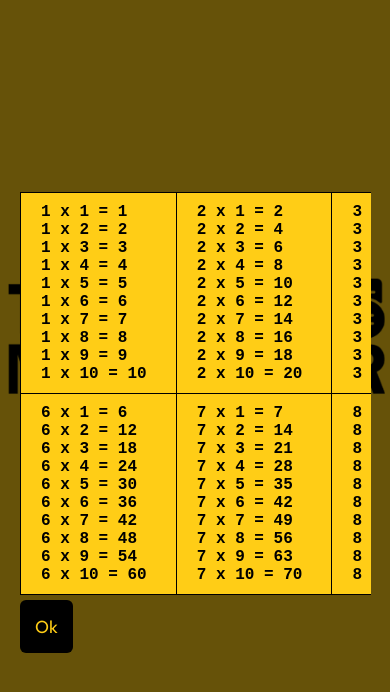
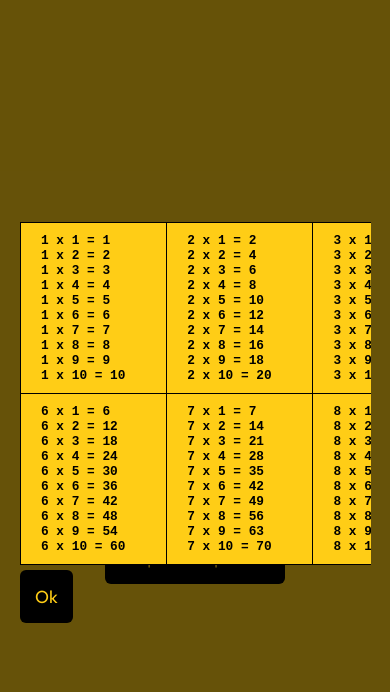
Before and after one commit to hector-vs/tabuadaMemorizer, a plain HTML site: page index.html in a window 390 px wide. Both pictures are taken after a click on the button "Ver tabuada". Drawn offline with Linux system fonts and the light colour scheme; a web font is replaced by a local one.

Commit message:
Atualizando a responsividade

```diff
--- a/assets/css/style.css
+++ b/assets/css/style.css
@@ -137,3 +137,44 @@ input {
 #responder {
     transition: .2s;
 }
+
+@media (max-width: 600px){
+    .logo {
+        width: 300px;
+    }
+
+    span {
+        max-width: 300px;
+    }
+
+    .buttons {
+        display: flex;
+        justify-content: center;
+        align-items: center;
+        flex-direction: column;
+        gap: 10px;
+    }
+
+    table{
+        width: 750px;
+    }
+
+    table tr td {
+        padding: 10px 20px;
+        font-size: 0.8em;
+    }
+
+    #modalQuest {
+        padding: 20px;
+    }
+
+    input {
+        font-size: 1em;
+        padding: 10px;
+        margin: 5px 0;
+    }
+
+    #closeQuest{
+        font-size: 1em;
+    }
+}
--- a/index.html
+++ b/index.html
@@ -11,7 +11,7 @@
     <span>Responda questões rápidas de multiplicação da tabuada que tanto usamos!</span>
     <div class="buttons">
         <button id="btnTable">Ver tabuada</button>
-        <button id="btnQuest">Responder questões</button>
+        <button id="btnQuest">Responder questão</button>
     </div>
     <script>
         function showTable(num, id){
```
